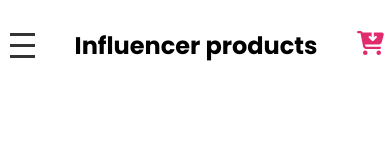
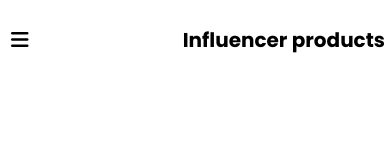
Before and after one commit to sm-ayman/influencer-gears, a plain HTML site: page index.html in a window 390 px wide. Drawn offline with Linux system fonts and the light colour scheme.

Commit message:
made some changes to navbar

```diff
--- a/index.html
+++ b/index.html
@@ -15,19 +15,11 @@
     <header>
         <nav>
             <!-- Hamburger -->
-            <div class="hamburger">
-                <span></span>
-                <span></span>
-                <span></span>
-            </div>
+            <i class="fa-solid fa-bars hamburger"></i>
 
             <!-- logo -->
             <h2 class="logo">Influencer products</h2>
 
-            <!-- cart-icon -->
-            <div class="cart-icon">
-                <a href=""><i class="fa fa-cart-arrow-down" aria-hidden="true"></i></a>
-            </div>
 
             <!-- all-nav-list -->
             <ul class="nav-list">
@@ -36,6 +28,7 @@
                 <li><a href="" class="nav-item">Sign up</a></li>
                 <li><a href="" class="nav-item">Log in</a></li>
                 <li><a href=""><i class="fa fa-search" aria-hidden="true"></i></a></li>
+                <a href=""><i class="cart-icon fa fa-cart-arrow-down" aria-hidden="true"></i></a>
             </ul>
         </nav>
         <div class="hero">
--- a/styles/style.css
+++ b/styles/style.css
@@ -45,9 +45,8 @@ nav ul li a i {
 
 @media screen and (max-width: 576px) {
   nav {
-    margin: 2px;
-    flex-direction: column;
-    align-items: flex-start;
+    margin: 3px;
+
   }
   .hamburger,
   .logo,
@@ -63,18 +62,13 @@ nav ul li a i {
     flex-direction: row;
     width: 100%;
   }
-
+  .logo {
+    font-size: 20px;
+    margin-left: 10px;
+  }
   .hamburger {
-    flex-direction: column;
+    font-size: 20px;
     cursor: pointer;
-  }
-
-  .hamburger span {
-    height: 3px;
-    width: 25px;
-    background: #333;
-    margin: 4px 0;
-    transition: 0.4s;
   }
 
   .cart-icon i {
```
